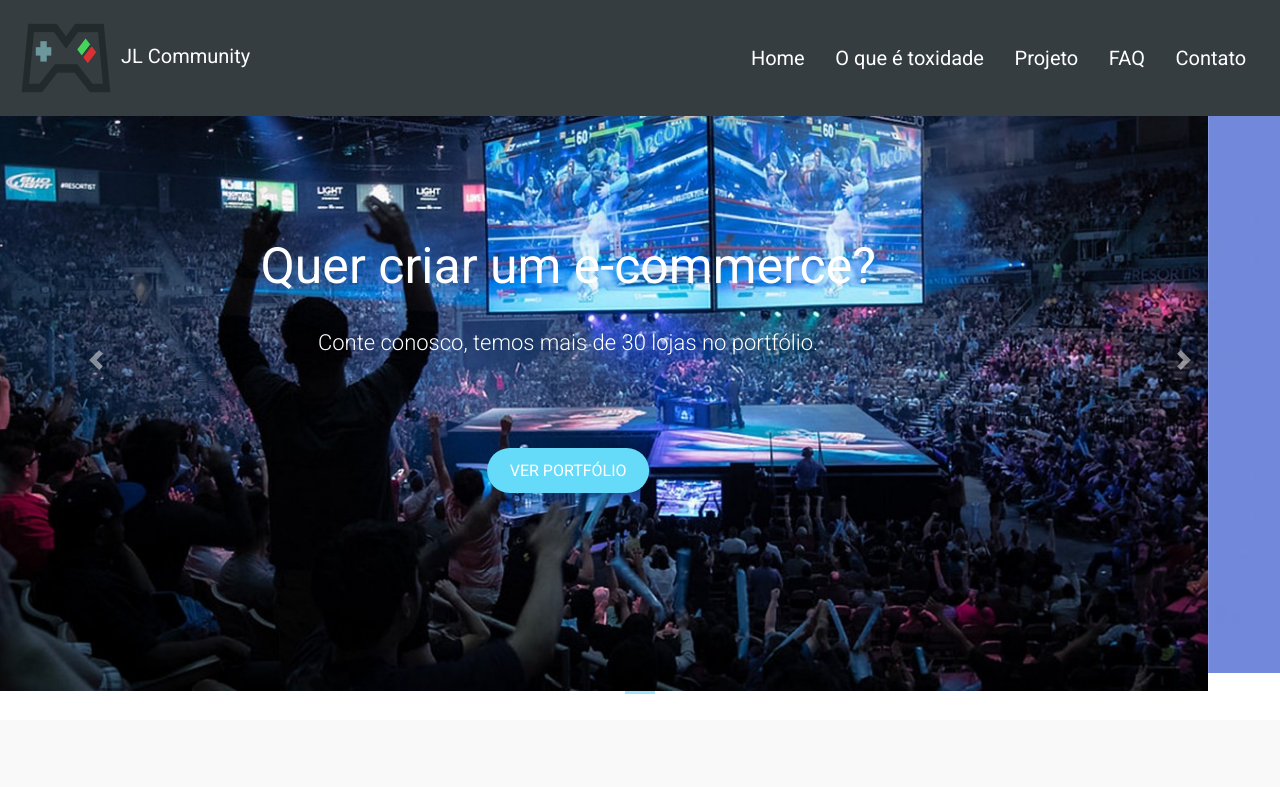
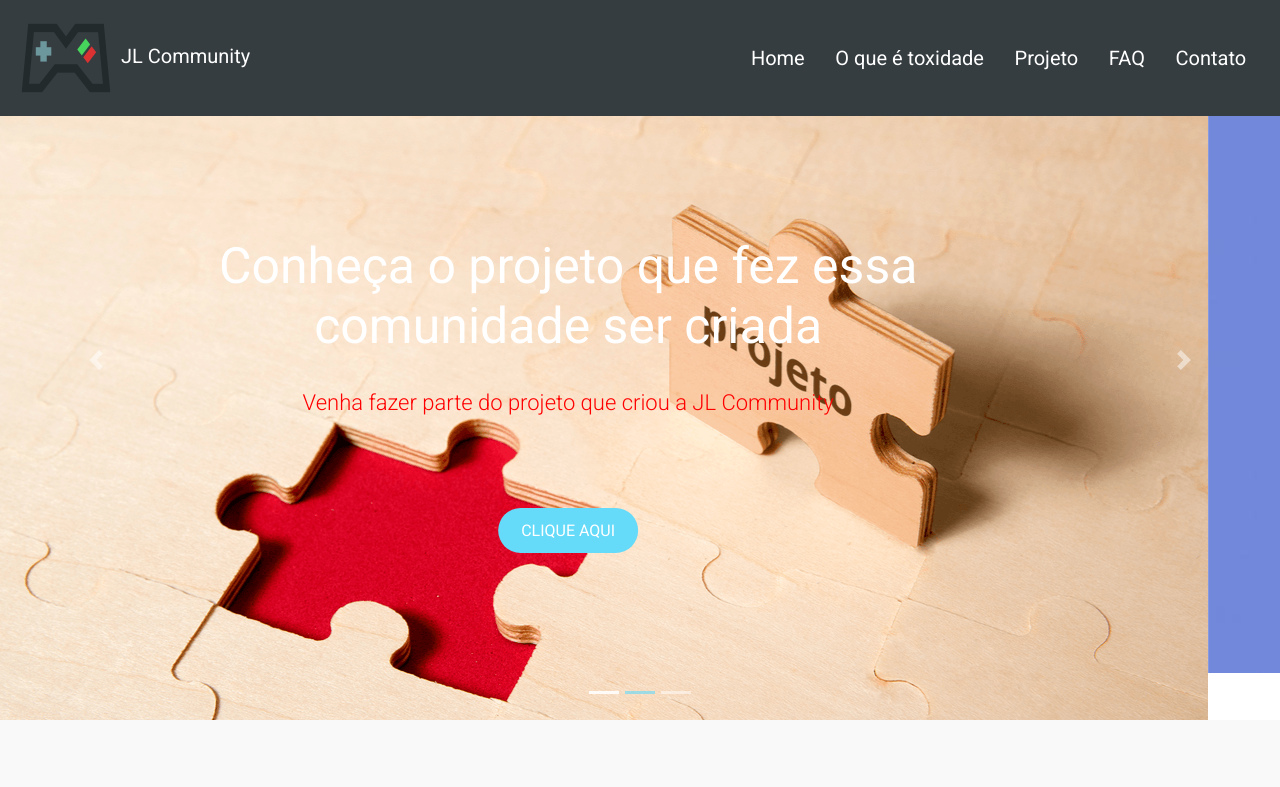
Before and after one commit to iLoir1n/JL_Community, a plain HTML site: page index.html in a window 1280 px wide. Shown: the top 787 px of the page. Drawn offline with nearby package versions, Linux system fonts and the light colour scheme.

Commit message:
editando o carrossel

```diff
--- a/css/styles.css
+++ b/css/styles.css
@@ -76,7 +76,8 @@ body {
     font-size: 22px;
     font-weight: 300;
     margin-bottom: 100px;
-    color: #FFF;
+    color: rgb(255, 255, 255);
+    -webkit-text-fill-color: red;
   }
 
   .main-btn {
--- a/index.html
+++ b/index.html
@@ -59,14 +59,14 @@
         </ol>
         <div class="carousel-inner">
           <div class="carousel-item active">
-            <img src="img/comunidade 1.jpg" class="d-block w-100" alt="Projetos de e-commerce">
+            <img src="img/projeto.png" class="d-block w-100" alt="Projetos de e-commerce">
 
             <!-- tirar classe d-none -->
 
             <div class="carousel-caption d-md-block">
-              <h2>Quer criar um e-commerce?</h5>
-              <p>Conte conosco, temos mais de 30 lojas no portfólio.</p>
-              <a href="#" class="main-btn">Ver portfólio</a>
+              <h2>Conheça o projeto que fez essa comunidade ser criada</h5>
+              <p>Venha fazer parte do projeto que criou a JL Community</p>
+              <a href="#" class="main-btn">Clique Aqui</a>
             </div>
           </div>
           <div class="carousel-item">
```
Also changed, not shown: img/projeto.png (added).
